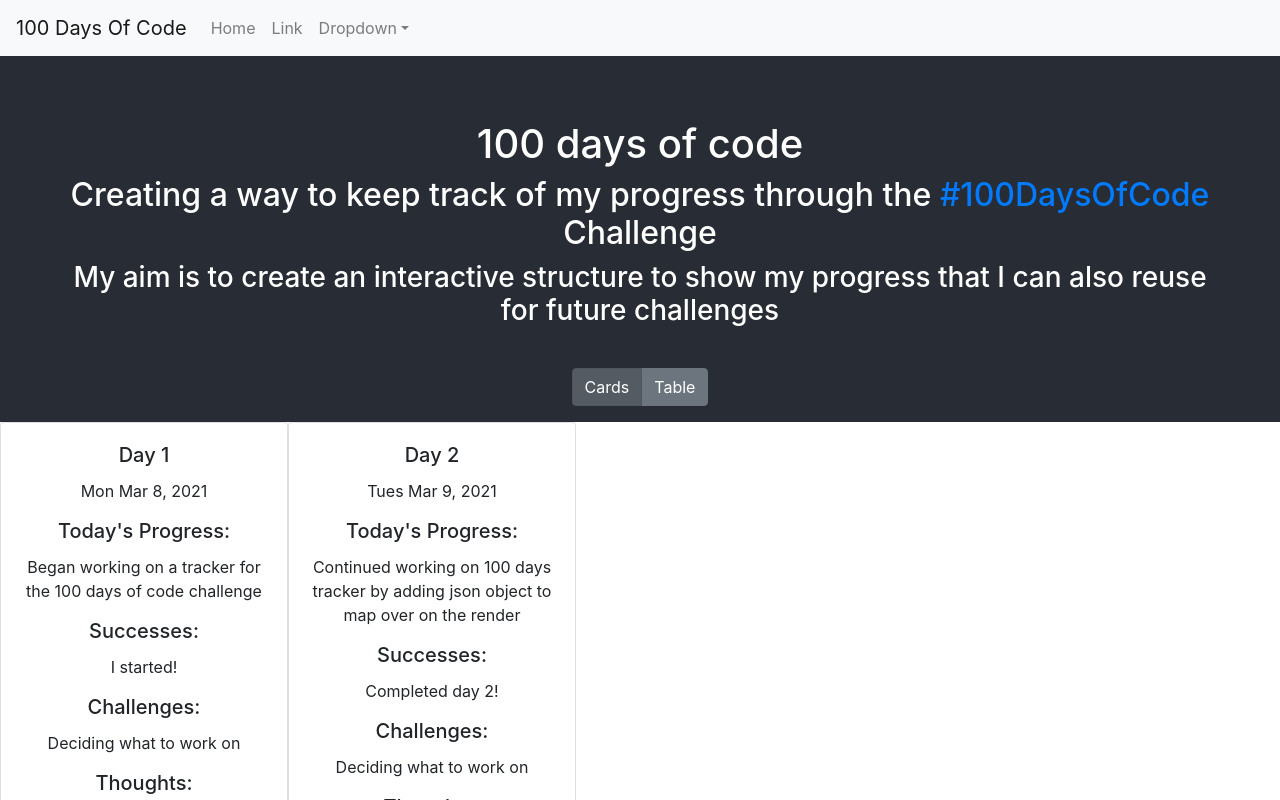
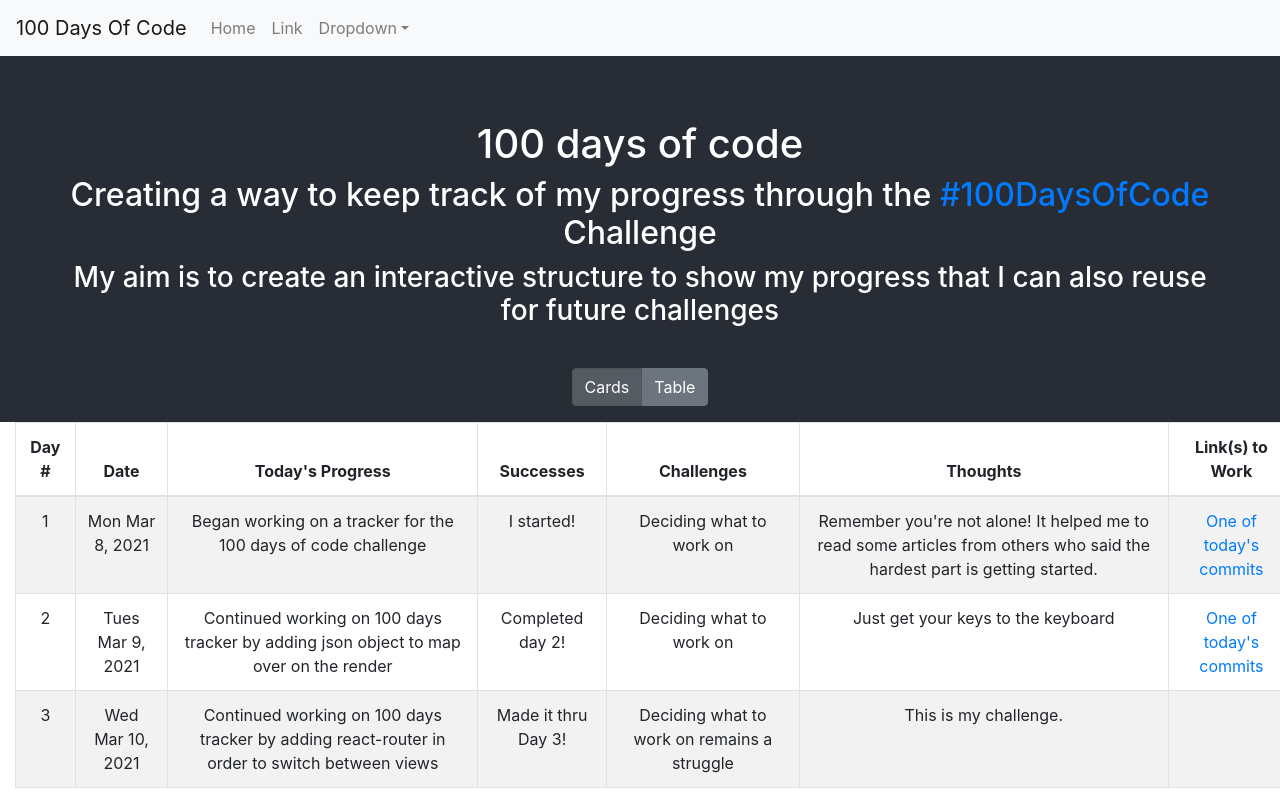
Before and after one commit to ncmarsh/100_days_of_code, a React (Create React App) app: page /#/table in a window 1280 px wide. Shown: the top 800 px of the page. Built offline with nearby package versions, Linux system fonts and the light colour scheme.

Commit message:
added react-router and functionality to toggle button to switch views

```diff
--- a/package.json
+++ b/package.json
@@ -10,6 +10,7 @@
     "react": "^17.0.1",
     "react-bootstrap": "^1.5.1",
     "react-dom": "^17.0.1",
+    "react-router-dom": "^5.2.0",
     "react-scripts": "4.0.3",
     "web-vitals": "^1.1.0"
   },
--- a/src/App.js
+++ b/src/App.js
@@ -1,4 +1,5 @@
 import React from "react";
+import { HashRouter as Router, Switch, Route } from "react-router-dom";
 import NavBar from "./components/NavBar";
 import ProgressCard from "./components/ProgressCard";
 import ProgressTable from "./components/ProgressTable";
@@ -8,6 +9,7 @@ import './App.css';
 
 function App() {
   return (
+    <Router>
       <div className="App">
         <NavBar />
         <header className="App-header">
@@ -19,9 +21,16 @@ function App() {
           <h3>My aim is to create an interactive structure to show my progress that I can also reuse for future challenges</h3>
           <ToggleViewBtn />
         </header>
+        <Switch>
+          <Route exact path={["/", "/card"]}>
             {codeProgress.map(item => <ProgressCard key={item.id} {...item} />)}
+          </Route>
+          <Route exact path="/table">
             <ProgressTable codeProgress={codeProgress} />
+          </Route>
+        </Switch>
       </div>
+    </Router>
   );
 }
 
--- a/src/code2019.json
+++ b/src/code2019.json
@@ -18,5 +18,15 @@
         "thoughts": "Just get your keys to the keyboard",
         "link": "https://github.com/ncmarsh/100_days_of_code/commit/fc2b574ec1e542c207b3e1f94b80c0f5d8c50ea9",
         "linkTitle": "One of today's commits"
+    },
+    {
+        "id": 3,
+        "date": "Wed Mar 10, 2021",
+        "progress": "Continued working on 100 days tracker by adding react-router in order to switch between views",
+        "success": "Made it thru Day 3!",
+        "challenge": "Deciding what to work on remains a struggle",
+        "thoughts": "This is my challenge.",
+        "link": "",
+        "linkTitle": ""
     }
 ]
--- a/src/components/ProgressTable.js
+++ b/src/components/ProgressTable.js
@@ -22,7 +22,7 @@ function ProgressTable(props) {
             </thead>
             <tbody>
                 {props.codeProgress.map(item =>
-                    <tr>
+                    <tr key={item.id}>
                         <td>{item.id}</td>
                         <td>{item.date}</td>
                         <td>{item.progress}</td>
--- a/src/components/ToggleViewBtn.js
+++ b/src/components/ToggleViewBtn.js
@@ -1,12 +1,17 @@
 import React, { useState } from "react";
+import { Link } from "react-router-dom";
 import { ButtonGroup, ToggleButton } from "react-bootstrap";
 
+const styles = {
+  color: "white"
+}
+
 function ToggleViewBtn() {
-    const [radioValue, setRadioValue] = useState('1');
+    const [radioValue, setRadioValue] = useState("/card");
 
     const radios = [
-      { name: 'Cards', value: '1' },
-      { name: 'Table', value: '2' },
+      { name: "Cards", value: "/card" },
+      { name: "Table", value: "/table" },
     ];
 
     return (
@@ -22,7 +27,9 @@ function ToggleViewBtn() {
               checked={radioValue === radio.value}
               onChange={(e) => setRadioValue(e.currentTarget.value)}
             >
-              {radio.name}
+              <Link to={radio.value} style={styles}>
+                {radio.name}
+              </Link>
             </ToggleButton>
           ))}
         </ButtonGroup>
```
Also changed, not shown: 1 other file (tests, documents, lock files or other folders). Lines whose indentation alone changed are shown as unchanged.
